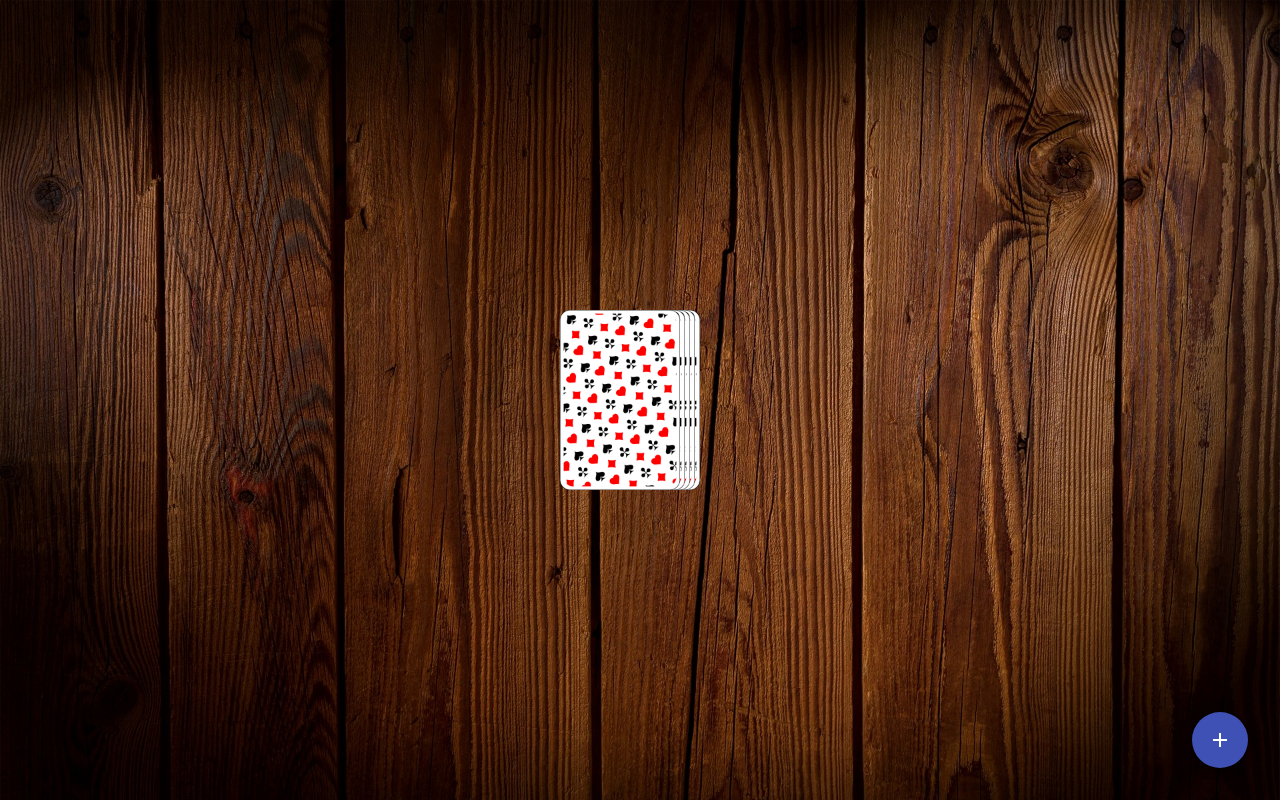
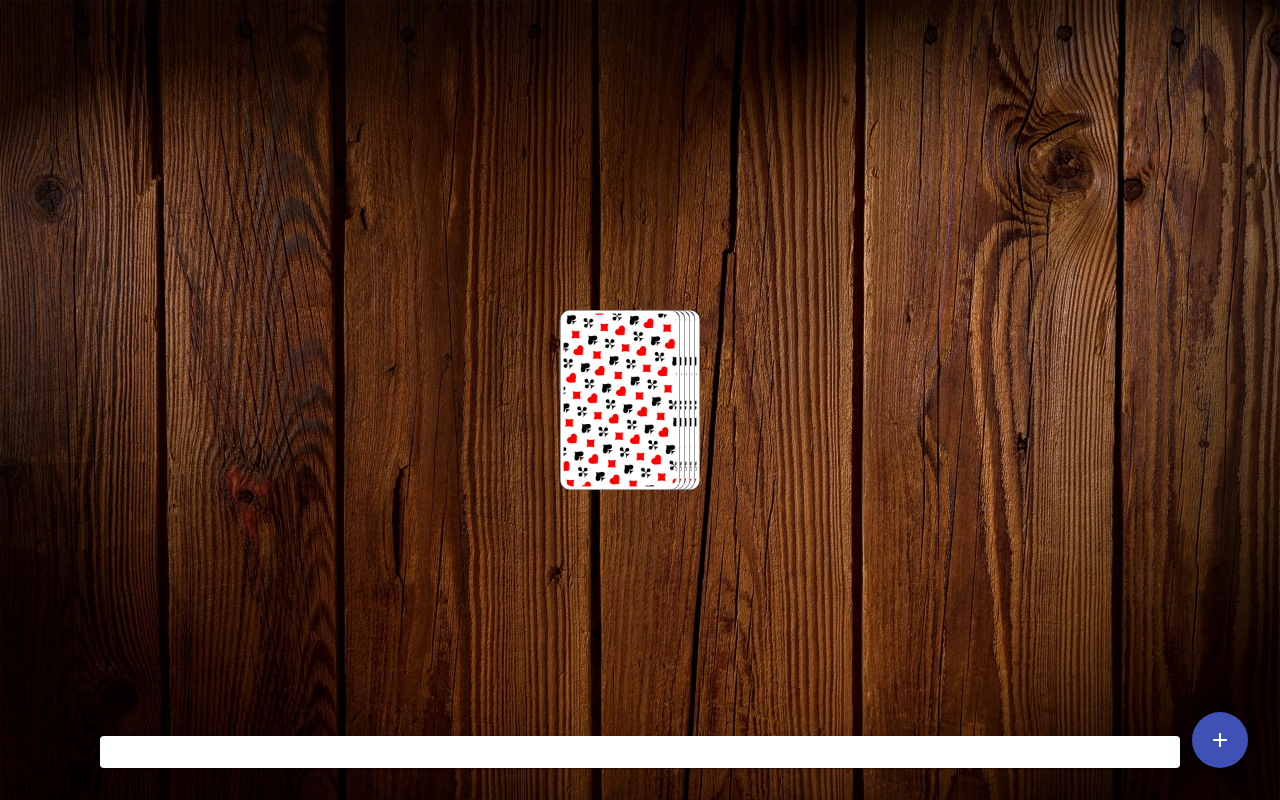
Before and after one commit to LotharZok/ringoffire, an Angular app: page /game in a window 1280 px wide. Built offline with nearby package versions, Linux system fonts and the light colour scheme.

Commit message:
Added cards description - what to do

```diff
--- /dev/null
+++ b/src/app/game-info/game-info.component.html
@@ -0,0 +1,8 @@
+<mat-card class="example-card">
+    <mat-card-header>
+        <mat-card-title>{{ title }}</mat-card-title>
+    </mat-card-header>
+    <mat-card-content>
+        {{ description }}
+    </mat-card-content>
+</mat-card>
--- /dev/null
+++ b/src/app/game-info/game-info.component.ts
@@ -0,0 +1,42 @@
+import { Component, Input, OnChanges } from '@angular/core';
+// import { GameInfoComponent } from './game-info.component';
+
+@Component({
+    selector: 'app-game-info',
+    templateUrl: './game-info.component.html',
+    styleUrls: ['./game-info.component.scss']
+})
+export class GameInfoComponent implements OnChanges {
+
+    cardAction = [
+        { title: 'Waterfall', description: 'Everyone has to start drinking at the same time. As soon as player 1 stops drinking, player 2 may stop drinking. Player 3 may stop as soon as player 2 stops drinking, and so on.' },
+        { title: 'You', description: 'You decide who drinks' },
+        { title: 'Me', description: 'Congrats! Drink a shot!' },
+        { title: 'Category', description: 'Come up with a category (e.g. Colors). Each player must enumerate one item from the category.' },
+        { title: 'Bust a jive', description: 'Player 1 makes a dance move. Player 2 repeats the dance move and adds a second one. ' },
+        { title: 'Chicks', description: 'All girls drink.' },
+        { title: 'Heaven', description: 'Put your hands up! The last player drinks!' },
+        { title: 'Mate', description: 'Pick a mate. Your mate must always drink when you drink and the other way around.' },
+        { title: 'Thumbmaster', description: '' },
+        { title: 'Men', description: 'All men drink.' },
+        { title: 'Quizmaster', description: '' },
+        { title: 'Never have i ever...', description: 'Say something you nnever did. Everyone who did it has to drink.' },
+        { title: 'Rule', description: 'Make a rule. Everyone needs to drink when he breaks the rule.' },
+    ];
+
+    title: string = '';
+    description: string = '';
+
+    @Input() card: string = '';
+
+    ngOnChanges(): void {
+        // console.log('Current card:', this.card);
+        // console.log('Current number:', this.card.split('_')[1]);
+        let cardNumber = +this.card.split('_')[1];
+        if (!isNaN(cardNumber)) {
+            this.title = this.cardAction[cardNumber - 1].title;
+            this.description = this.cardAction[cardNumber - 1].description;
+            // console.log(this.title, this.description);
+        }
+    }
+}
--- a/src/app/game/game.component.html
+++ b/src/app/game/game.component.html
@@ -35,6 +35,8 @@
     </div>
 </div>
 
+<app-game-info [card]="currentCard" class="pin-bottom"></app-game-info>
+
 <button mat-fab (click)="openDialog()" color="primary" class="btn-add">
     <mat-icon>add</mat-icon>
     <!-- Bei Material Design nach Icons suchen. Dort findet man die entsprechenden Angaben, hier: add -->
--- a/src/app/game/game.component.scss
+++ b/src/app/game/game.component.scss
@@ -67,3 +67,10 @@
     right: 32px;
     bottom: 32px;
 }
+
+.pin-bottom {
+    position: absolute;
+    bottom: 32px;
+    left: 100px;
+    right: 100px;
+}
```
Also changed, not shown: src/app/app.module.ts (+6 -2 lines), src/app/game-info/game-info.component.scss (added), 1 other file (tests, documents, lock files or other folders).
